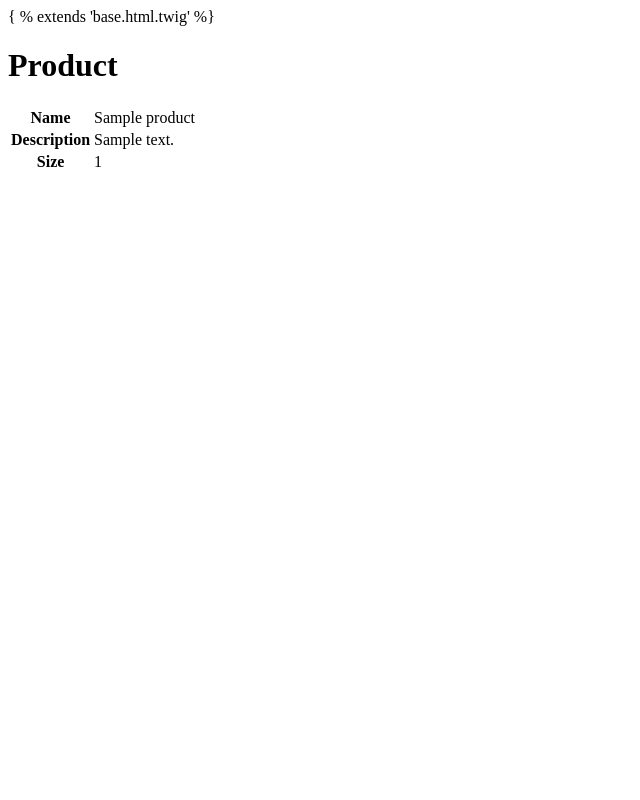
After one commit to tdandoyw/php-webapp, a Symfony app: template templates/product/show.html.twig in a window 1280 px wide. The commit adds this page. Shown: the whole page, without its empty margins (0-640 px from the left). Run offline with Twig, Linux system fonts and the light colour scheme; the template is opened without the code that fills it: most values are stand-ins (such as "Sample title", 1, 10 or a date in 2020); some libraries are stand-ins or nearby versions.

Commit message:
feat: single product display

```diff
--- a/composer.json
+++ b/composer.json
@@ -73,6 +73,8 @@
     },
     "require-dev": {
         "doctrine/doctrine-fixtures-bundle": "^4.0",
-        "symfony/maker-bundle": "^1.62"
+        "symfony/maker-bundle": "^1.62",
+        "symfony/stopwatch": "7.2.*",
+        "symfony/web-profiler-bundle": "7.2.*"
     }
 }
--- a/config/bundles.php
+++ b/config/bundles.php
@@ -7,4 +7,5 @@ return [
     Doctrine\Bundle\DoctrineBundle\DoctrineBundle::class => ['all' => true],
     Doctrine\Bundle\MigrationsBundle\DoctrineMigrationsBundle::class => ['all' => true],
     Doctrine\Bundle\FixturesBundle\DoctrineFixturesBundle::class => ['dev' => true, 'test' => true],
+    Symfony\Bundle\WebProfilerBundle\WebProfilerBundle::class => ['dev' => true, 'test' => true],
 ];
--- a/templates/product/index.html.twig
+++ b/templates/product/index.html.twig
@@ -17,7 +17,11 @@
     <tbody>
         {% for product in products %}
             <tr>
-                <td>{{ product.name }}</td>
+                <td>
+                    <a href="{{ path('product_show', {'id': product.id}) }}">
+                    {{ product.name }}
+                    </a>
+                </td>
                 <td>{{ product.description }}</td>
                 <td>{{ product.size }}</td>
             </tr>
--- /dev/null
+++ b/templates/product/show.html.twig
@@ -0,0 +1,24 @@
+{ % extends 'base.html.twig' %}
+
+{% block body %}
+
+<h1>Product</h1>
+
+<table>
+    <tbody>
+        <tr>
+            <th>Name</th>
+            <td>{{ product.name }}</td>
+        </tr>
+        <tr>
+            <th>Description</th>
+            <td>{{ product.description }}</td>
+        </tr>
+        <tr>
+            <th>Size</th>
+            <td>{{ product.size }}</td>
+        </tr>
+    </tbody>
+</table>
+
+{% endblock %}
```
Also changed, not shown: config/routes/web_profiler.yaml (added, +8 -0 lines), src/Controller/ProductController.php (+9 -0 lines), 3 other files.
